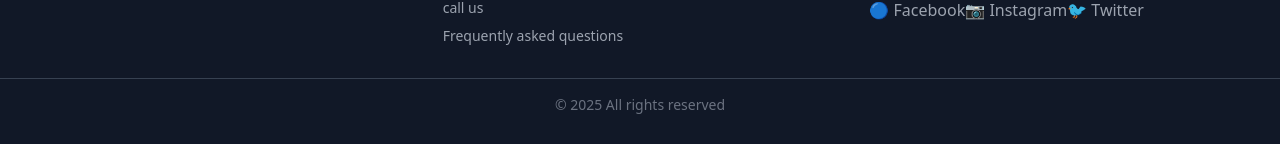
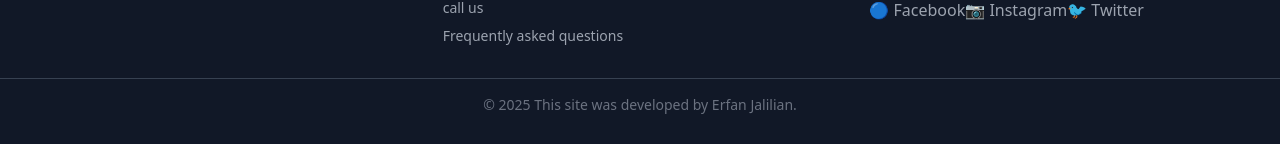
Before and after one commit to Erfanjalilian/onlineStore, a Next.js app: page /dashbordAdmin9876/addProduct in a window 1280 px wide. Shown: the part 1162-1306 px from the top of the page. Built offline with nearby package versions, Linux system fonts and the light colour scheme; no server answers.

Commit message:
my-deploy

```diff
--- a/src/components/footer/footer.js
+++ b/src/components/footer/footer.js
@@ -85,10 +85,10 @@ const Footer = () => {
       {
         language==="en" ?
         <div className="text-center text-gray-500 text-sm mt-8 border-t border-gray-700 pt-4 text-center">
-        © {new Date().getFullYear()} All rights reserved
+        © {new Date().getFullYear()} This site was developed by Erfan Jalilian.
       </div>:
        <div className="text-center text-gray-500 text-sm mt-8 border-t border-gray-700 pt-4 text-center">
-       © {new Date().getFullYear()} تمامی حقوق محفوظ است.
+       © {new Date().getFullYear()} این سایت توسط عرفان جلیلیان توسعه داده شده
      </div>
       }
 
```
